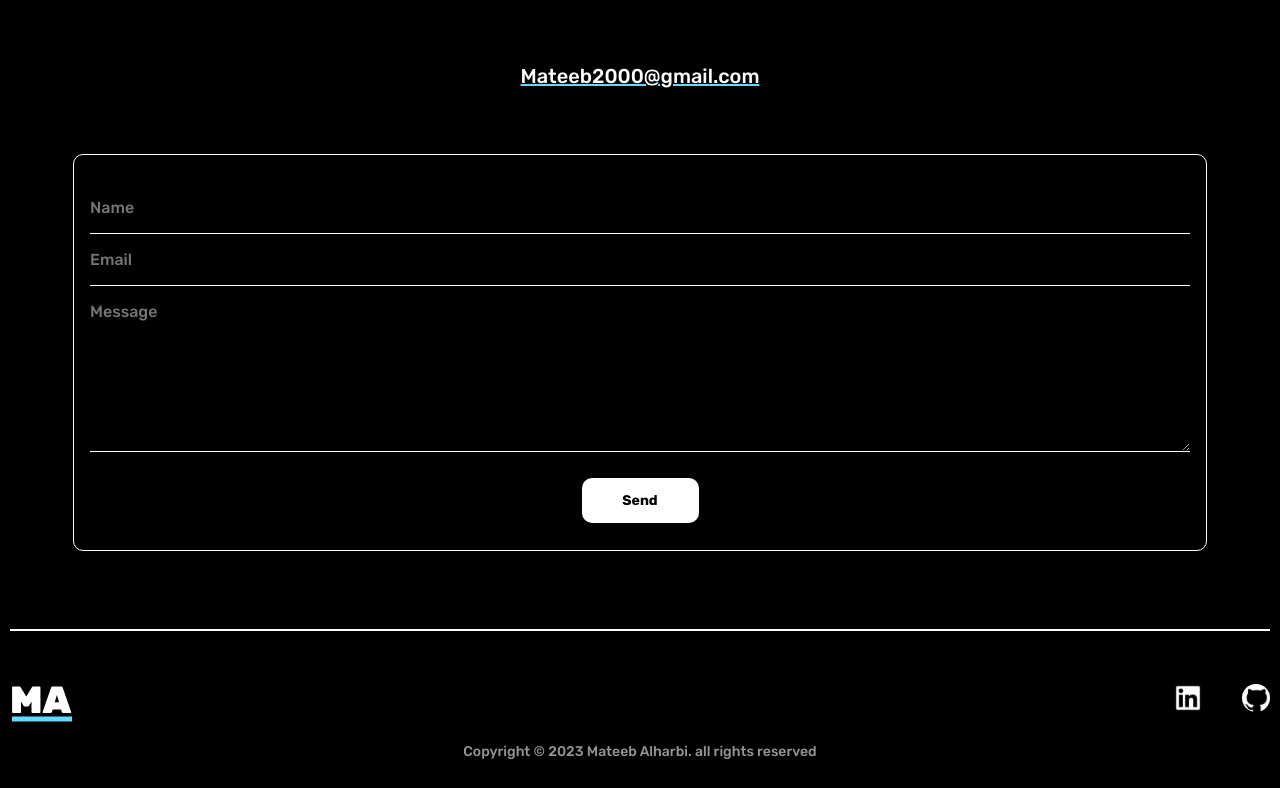
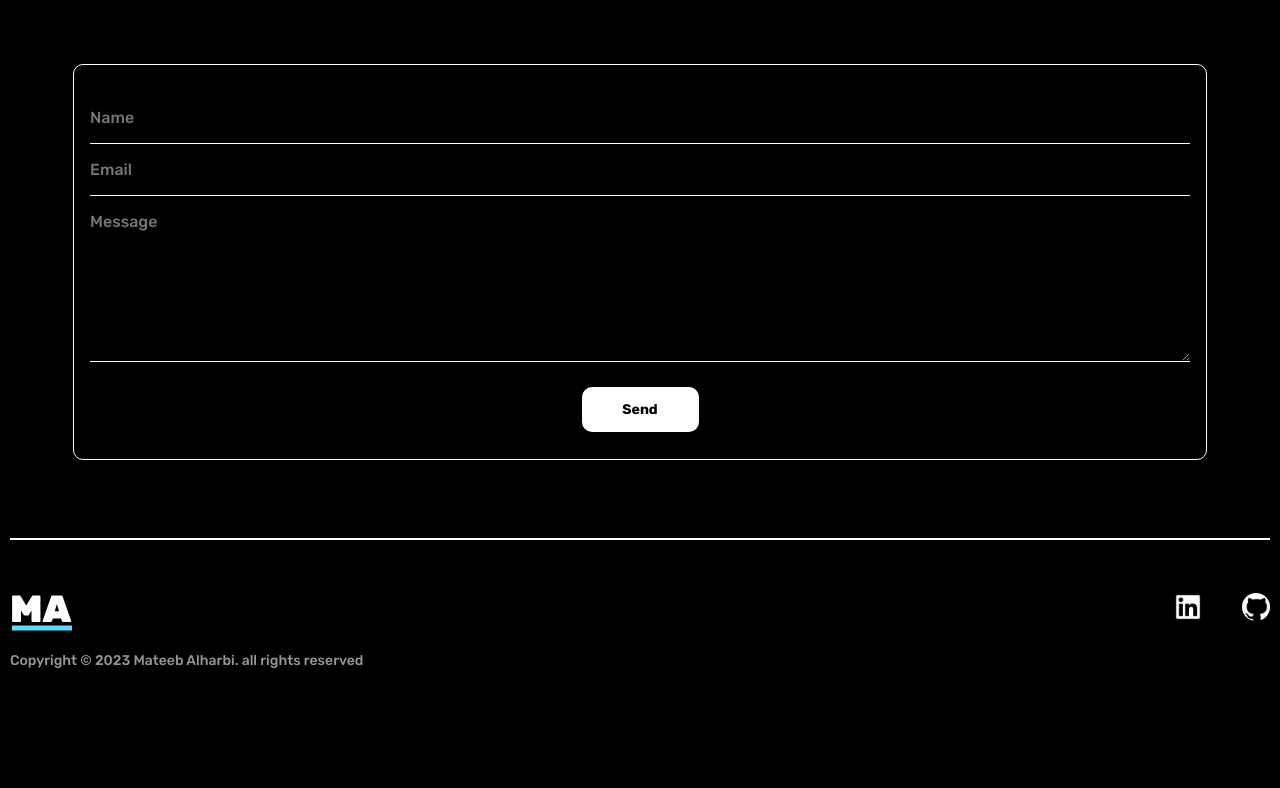
Before and after one commit to Mateeb11/portfolio, a React (Vite) app: page / in a window 1280 px wide. Shown: the part 5371-6159 px from the top of the page. After the commit the page ends 6068 px from the top, so only its background shows below. Built offline with nearby package versions, Linux system fonts and the light colour scheme.

Commit message:
Making the description width stop at a certain %

```diff
--- a/src/Components/Footer/Footer.module.scss
+++ b/src/Components/Footer/Footer.module.scss
@@ -3,8 +3,6 @@
   gap: 1.3125em;
 
   padding-block: 2.875em 1.75em;
-
-  text-align: center;
 
   border-top: 2px solid var(--white);
 
--- a/src/Components/MainSection/MainSection.module.scss
+++ b/src/Components/MainSection/MainSection.module.scss
@@ -12,6 +12,8 @@
     display: flex;
     flex-direction: column;
     align-items: center;
+
+    width: min(100%, 25em);
 
     gap: 1.75em;
   }
```
